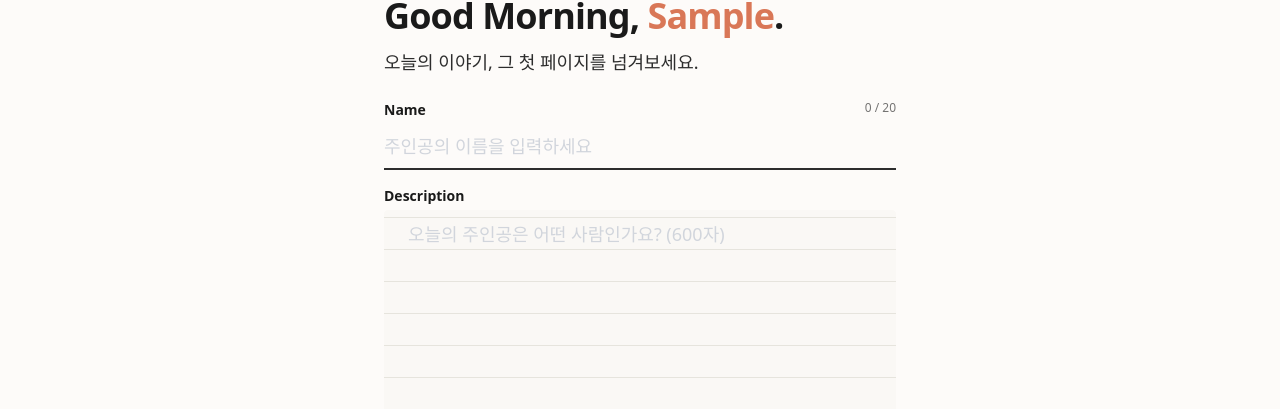
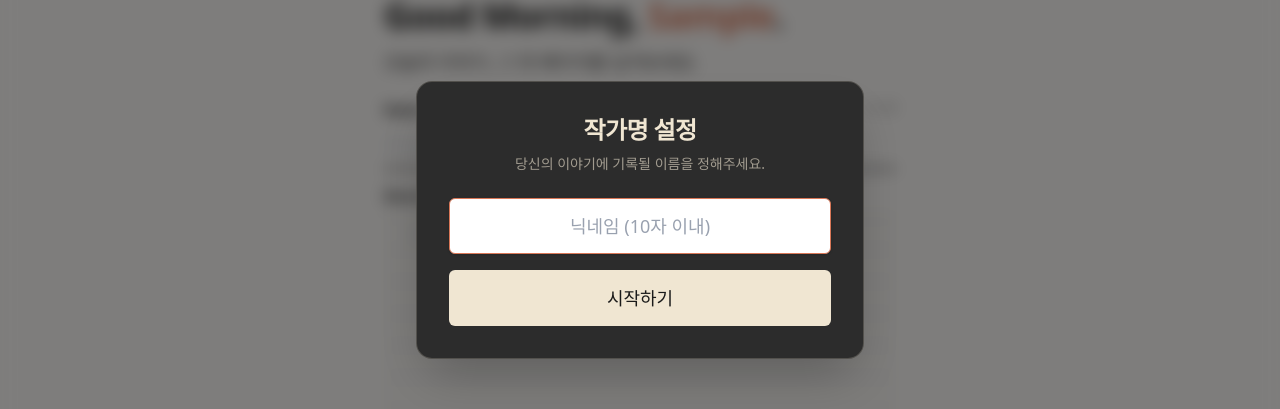
Before and after one commit to DeepSleep-gionkir/Todays-page, a Next.js app: page / in a window 1280 px wide. Shown: the part 180-589 px from the top of the page. Built offline with nearby package versions, Linux system fonts and the light colour scheme; no server answers; the database is empty; sample sign-in values are in the browser's storage.

Commit message:
긴급수정

```diff
--- a/app/book/page.tsx
+++ b/app/book/page.tsx
@@ -17,7 +17,7 @@ import { app } from "@/lib/firebase";
 import { Skeleton } from "@/app/components/ui/Skeleton";
 import { ChevronLeft, ChevronRight, Pencil, Check, X } from "lucide-react";
 import Button from "@/app/components/ui/Button";
-import Input from "@/app/components/ui/Input";
+
 import { useToast } from "@/app/context/ToastContext";
 
 interface HistoryItem {
--- a/app/character/[id]/page.tsx
+++ b/app/character/[id]/page.tsx
@@ -4,7 +4,15 @@ import { useEffect, useState } from "react";
 import { useParams, useRouter } from "next/navigation";
 import { Download, Swords } from "lucide-react";
 import { toPng } from "html-to-image";
-import { doc, getDoc, getFirestore } from "firebase/firestore";
+import {
+  doc,
+  getDoc,
+  getFirestore,
+  collection,
+  getDocs,
+  query,
+  limit,
+} from "firebase/firestore";
 import { app } from "@/lib/firebase";
 import Button from "@/app/components/ui/Button";
 
@@ -18,6 +26,7 @@ interface CharacterData {
   abilities: string[];
   narrative: string;
   authorName: string;
+  uid?: string;
   date: string;
 }
 
@@ -29,32 +38,61 @@ export default function CharacterDetailPage() {
   const [showDownloadModal, setShowDownloadModal] = useState(false);
   const [expired, setExpired] = useState(false);
 
+  const [battleCount, setBattleCount] = useState(0);
+
   useEffect(() => {
     const fetchCharacter = async () => {
       if (!id) return;
       try {
         const db = getFirestore(app);
+        const [dateStr] = (id as string).split("_");
 
-        // Parse id to get date: format is {date}_{uid}
-        const [dateStr] = (id as string).split("_");
         if (!dateStr) {
           setLoading(false);
           return;
         }
 
-        // Fetch from NEW STRUCTURE: records/{date}/characters/{charId}
+        // 1. Fetch Character Data
         const docRef = doc(db, "records", dateStr, "characters", id as string);
         const docSnap = await getDoc(docRef);
 
         if (docSnap.exists()) {
           const data = docSnap.data() as CharacterData;
 
-          // Check if this is today's character
+          // 2. Nickname Sync (Dynamic Fetch)
+          // If uid exists, try to fetch current nickname from users collection
+          if (data.uid) {
+            try {
+              const userDocRef = doc(db, "users", data.uid);
+              const userDocSnap = await getDoc(userDocRef);
+              if (userDocSnap.exists() && userDocSnap.data().nickname) {
+                // Override static authorName with dynamic one
+                data.authorName = userDocSnap.data().nickname;
+              }
+            } catch (err) {
+              console.warn("Failed to sync nickname", err);
+            }
+          }
+
+          // 3. Battle Limit Check
+          // Count logs in records/{date}/characters/{id}/logs
+          const logsRef = collection(
+            db,
+            "records",
+            dateStr,
+            "characters",
+            id as string,
+            "logs"
+          );
+          // Optimize: Check if at least one exists
+          const q = query(logsRef, limit(1));
+          const logsSnap = await getDocs(q);
+          setBattleCount(logsSnap.size);
+
+          // Check if today
           const todayStr = new Date().toISOString().split("T")[0];
           if (data.date !== todayStr) {
             setExpired(true);
-            setLoading(false);
-            return;
           }
 
           setCharacter(data);
@@ -232,10 +270,13 @@ export default function CharacterDetailPage() {
           onClick={handleBattleClick}
           size="lg"
           variant="primary"
-          className="w-full shadow-xl animate-pulse-slow hover:animate-none flex items-center justify-center"
+          className="w-full shadow-xl animate-pulse-slow hover:animate-none flex items-center justify-center disabled:opacity-50 disabled:cursor-not-allowed disabled:animate-none"
+          disabled={battleCount > 0}
         >
           <Swords size={20} className="mr-2" />
-          <span className="font-serif font-bold">오늘의 배틀 입장</span>
+          <span className="font-serif font-bold">
+            {battleCount > 0 ? "오늘의 배틀 완료" : "오늘의 배틀 입장"}
+          </span>
         </Button>
       </div>
       <DownloadOptionsModal
--- a/app/page.tsx
+++ b/app/page.tsx
@@ -157,24 +157,6 @@ export default function Home() {
 
       const generationPromise = generateCharacterDetails(name, description);
 
-      // Save Nickname Logic
-      const handleSaveNickname = async () => {
-        if (!user || !tempNickname.trim()) return;
-        try {
-          const db = getFirestore(app);
-          await setDoc(
-            doc(db, "users", user.uid),
-            { nickname: tempNickname },
-            { merge: true }
-          );
-          setNickname(tempNickname);
-          setShowNicknameModal(false);
-        } catch (e) {
-          console.error("Failed to save nickname", e);
-          showToast("닉네임 저장 실패", "error");
-        }
-      };
-
       // Wait for both to complete
       // Also generate simple diary summary simultaneously
       const summaryPromise = generateDiaryEntry("character", {
@@ -302,12 +284,54 @@ export default function Home() {
   // 4.2 Home - Creation View
   return (
     <div className="flex flex-col max-w-lg mx-auto py-8 animate-in fade-in duration-500 pb-24">
+      {/* Nickname Modal */}
+      <AnimatePresence>
+        {showNicknameModal && (
+          <div className="fixed inset-0 z-[100] flex items-center justify-center bg-black/50 backdrop-blur-sm px-4">
+            <motion.div
+              initial={{ scale: 0.9, opacity: 0 }}
+              animate={{ scale: 1, opacity: 1 }}
+              exit={{ scale: 0.9, opacity: 0 }}
+              className="bg-[#2C2C2C] border border-[#F0E6D2]/20 p-8 rounded-2xl shadow-2xl w-full max-w-md space-y-6"
+            >
+              <div className="text-center space-y-2">
+                <h2 className="text-2xl font-serif font-bold text-[#F0E6D2]">
+                  작가명 설정
+                </h2>
+                <p className="text-[#F0E6D2]/60 text-sm">
+                  당신의 이야기에 기록될 이름을 정해주세요.
+                </p>
+              </div>
+
+              <div className="space-y-4">
+                <Input
+                  value={tempNickname}
+                  onChange={(e) => setTempNickname(e.target.value)}
+                  placeholder="닉네임 (10자 이내)"
+                  maxLength={10}
+                  className="bg-[#1A1A1A] border-[#F0E6D2]/20 text-[#F0E6D2] text-center text-lg h-14"
+                  autoFocus
+                />
+                <Button
+                  onClick={handleSaveNickname}
+                  fullWidth
+                  size="lg"
+                  className="bg-[#F0E6D2] text-[#1A1A1A] hover:bg-white"
+                >
+                  시작하기
+                </Button>
+              </div>
+            </motion.div>
+          </div>
+        )}
+      </AnimatePresence>
+
       {/* Welcome Message */}
       <section className="mb-12 text-center md:text-left pt-8">
         <h2 className="text-3xl md:text-4xl font-serif font-bold text-[#1A1A1A] mb-3">
           Good Morning, <br className="md:hidden" />
           <span className="text-[#D97757]">
-            {user.displayName?.split(" ")[0]}
+            {nickname || user.displayName?.split(" ")[0]}
           </span>
           .
         </h2>
@@ -385,7 +409,6 @@ export default function Home() {
         </div>
 
         {/* Image Upload Placeholder */}
-        {/* Image Upload Placeholder */}
         <motion.label
           layout
           htmlFor="image-upload"
@@ -448,7 +471,6 @@ export default function Home() {
         </motion.label>
 
         {/* Warning Box */}
-        {/* Warning Box */}
         <div className="bg-[#E6E4DD]/40 border border-[#E6E4DD] p-5 rounded-xl flex gap-4 items-start">
           <Info className="text-sub shrink-0 mt-0.5" size={20} />
           <div className="space-y-1">
@@ -463,10 +485,8 @@ export default function Home() {
           </div>
         </div>
 
-        {/* Action Button - Ensure it's rendered! */}
+        {/* Action Button */}
         <div className="pt-4 pb-20">
-          {" "}
-          {/* Extra padding bottom for safe mobile view */}
           <Button
             onClick={handleCreate}
             fullWidth
```
